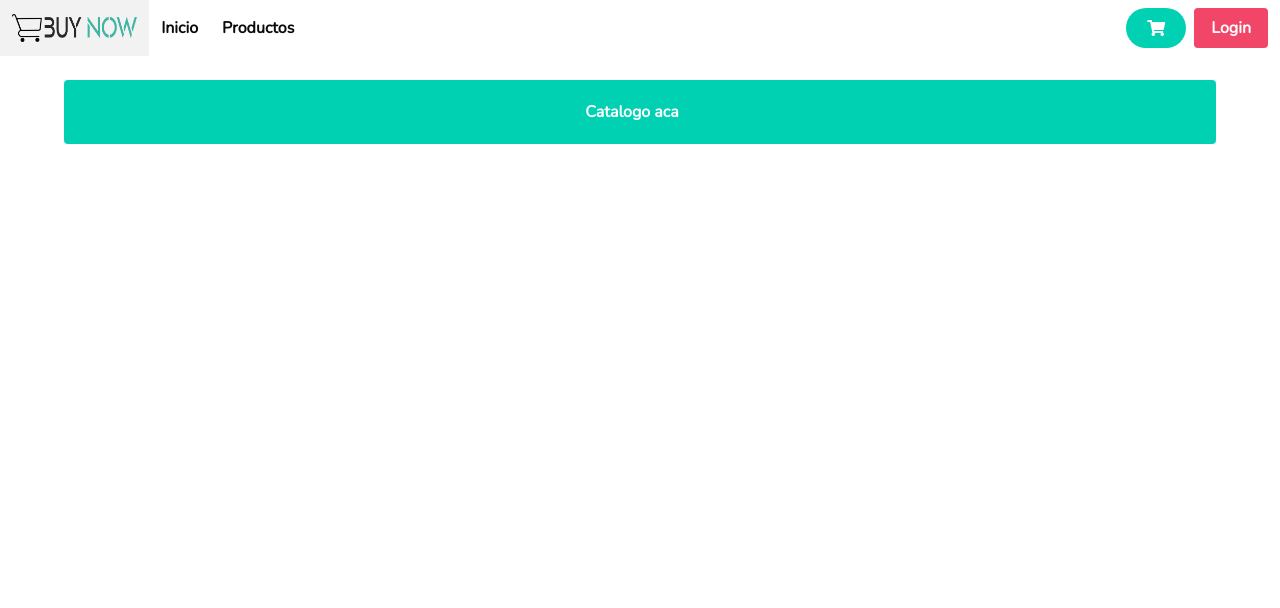
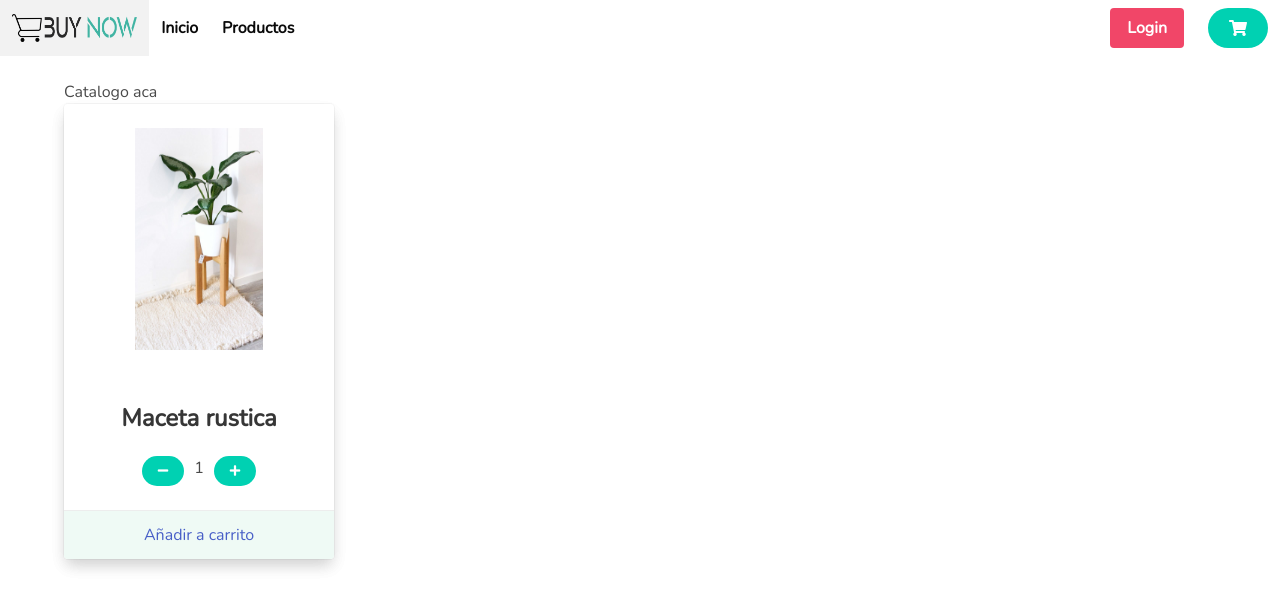
Before and after one commit to rochyscarlata/BuyNow-Scarlata, a React (Create React App) app: page / in a window 1280 px wide. Shown: the top 608 px of the page. Built offline with nearby package versions, Linux system fonts and the light colour scheme.

Commit message:
agrgando items

```diff
--- a/src/App.js
+++ b/src/App.js
@@ -1,7 +1,7 @@
 import logo from './logo.svg';
 import './App.css';
 import Navbar from './components/NavBar'
-import ItemListContainer from './components/ItemListContainer';
+import ItemListContainer from './components/Item/ItemListContainer';
 
 function App() {
   return (
--- /dev/null
+++ b/src/components/Item/ItemCount.css
@@ -0,0 +1,6 @@
+.cantidad{
+    padding-right: 10px ;
+
+  padding-left: 10px ;
+
+}
--- /dev/null
+++ b/src/components/Item/ItemCount.js
@@ -0,0 +1,70 @@
+import React, { useState, useEffect } from "react";
+import Maceta from "../../assets/Productos/maceta2.jpg";
+import "./ItemCount.css";
+
+function ItemCount({ initial, stock, onAdd }) {
+    const[items, setItems] = useState(initial);
+
+  const addItem = () => {
+    items < stock
+      ? setItems(items + 1)
+      : alert("No hay mas stock");
+  };
+  const removeItem = () => {
+    items > initial
+      ? setItems(items - 1)
+      : alert("La cantidad no puede ser menor a 1");
+  };
+  return (
+    <div className="container ">
+      <div class="columns is-multiline is-3">
+        <div class="column is-one-quarter">
+          <div className=" card card-equal-height">
+            <div class="card equal-height has-text-centered">
+              <div class="card-content has-text-centered">
+                <figure class="image is-128x128 is-square	is-inline-block">
+                  <img className="imagen" src={Maceta} />
+                </figure>
+              </div>
+              <div class="card-content">
+                <h4 className="title is-4 has-text-centered">Maceta rustica</h4>
+                <div className="row">
+                  <div className="colum is-mobile">
+                    <div className="has-text-centered ">
+                      <button
+                        class="button is-primary is-rounded is-small"
+                        onClick={removeItem}
+                      >
+                        {" "}
+                        <i class="fas fa-minus"></i>
+                      </button>
+                      <span></span>
+                      <span className="cantidad">{items}</span>
+                      <button
+                        class="button is-primary is-rounded is-small"
+                        onClick={addItem}
+                      >
+                        {" "}
+                        <i class="fas fa-plus"></i>
+                      </button>
+                    </div>
+                  </div>
+                </div>
+              </div>
+              <footer class="card-footer has-background-success-light">
+                <a
+                  href="#"
+                  class="card-footer-item"
+                  onClick={() => onAdd(items)}>
+                  Añadir a carrito
+                </a>
+              </footer>
+            </div>
+          </div>
+        </div>
+      </div>
+    </div>
+  );
+}
+
+export default ItemCount;
--- /dev/null
+++ b/src/components/Item/ItemListContainer.js
@@ -0,0 +1,17 @@
+import React,{useState, useEffect} from "react";
+import "./ItemListContainer.css";
+import ItemCount from "./ItemCount"
+function ItemListContainer({ alert }) {
+
+  const onAdd = (i) => {
+    alert(`Añadiste ${i} unidades del producto al carrito`);
+}
+  return (
+    <div className="container ">
+      <h3 className="item-list-title">{alert}</h3>
+            <ItemCount initial={1} stock={10} onAdd={onAdd}/>
+    </div>
+  );
+}
+
+export default ItemListContainer;
--- a/src/components/ItemListContainer.js
+++ /dev/null
@@ -1,15 +0,0 @@
-import React from "react";
-
-function ItemListContainer({alert}) {
-  return (
-    <div className="container">
-      <div class="notification is-primary  has-text-centered">
-
-       <strong>{alert}</strong>
-
-      </div>
-    </div>
-  );
-}
-
-export default ItemListContainer;
--- a/src/components/NavBar.js
+++ b/src/components/NavBar.js
@@ -46,10 +46,13 @@ function NavBar() {
               </strong>
             </a >
           </div>
+
           <div className="navbar-end">
+
             <div className="navbar-item">
+
               <div className="buttons">
-              <CartWidget/>
+
 
                 <a  className="button is-danger"  >
                   <strong>Login</strong>
@@ -60,6 +63,14 @@ function NavBar() {
 
           </div>
         </div>
+        <div className="navbar-end">
+          <div className="navbar-brand">
+          <a class="navbar-item">
+          <CartWidget/>
+            </a>
+
+        </div>
+        </div>
       </nav>
     )
 }
```
Also changed, not shown: src/assets/Productos/maceta1.jpg (added), src/assets/Productos/maceta2.jpg (added), src/components/Item/ItemListContainer.css (added).
